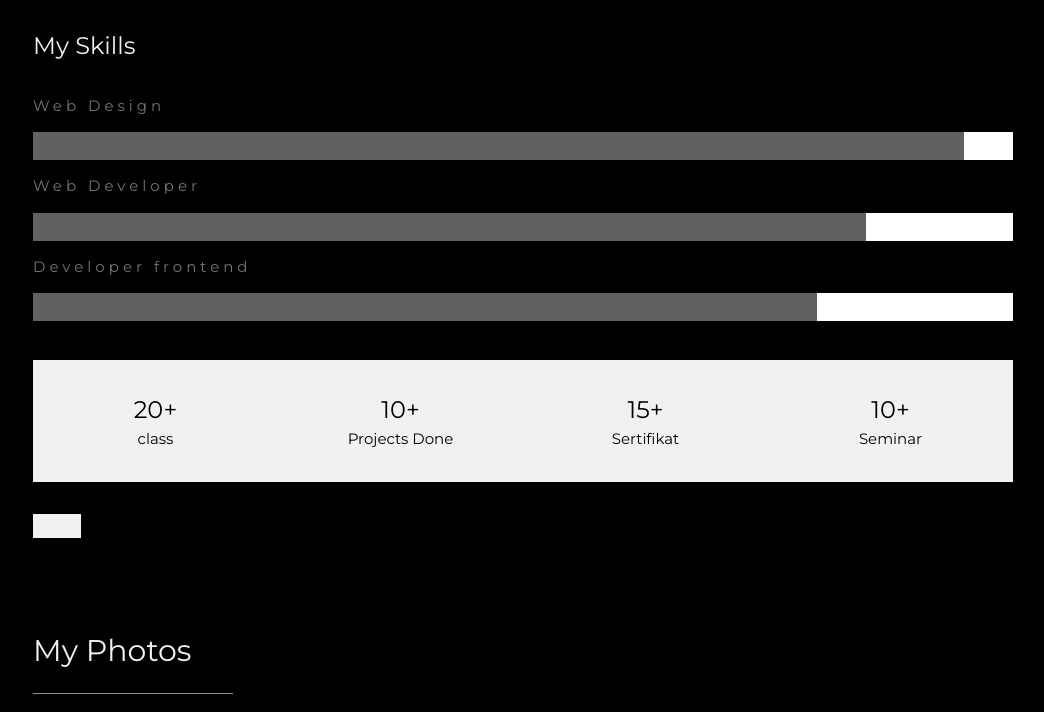
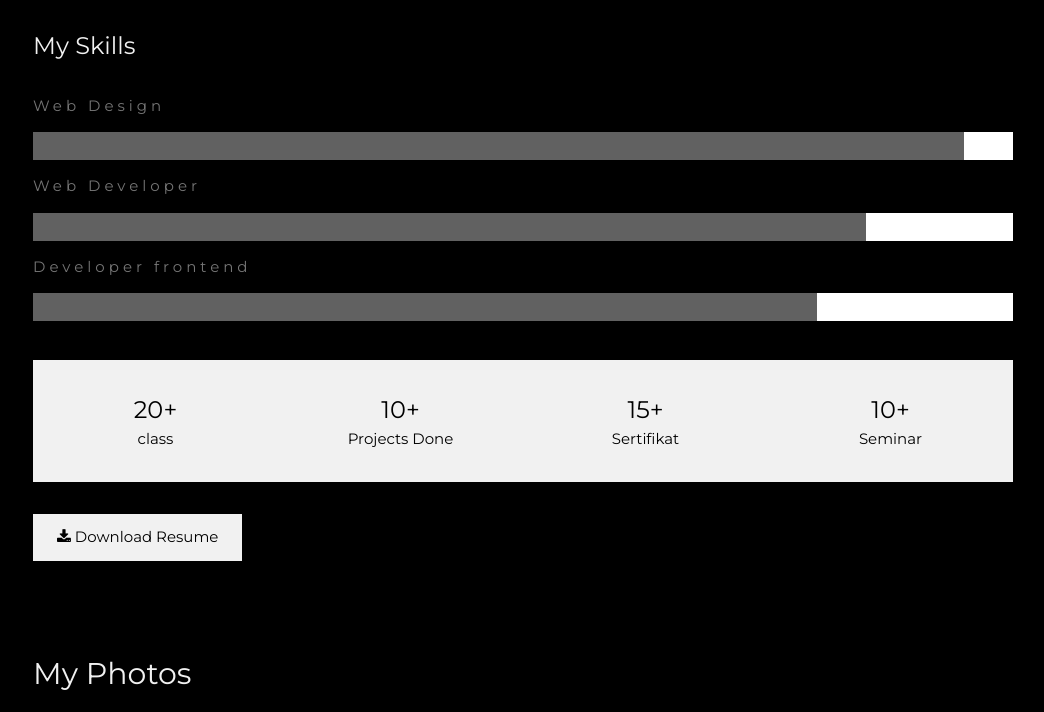
Before and after one commit to theleaderofenemy/Mau-Udahan, a plain HTML site: page index.html in a window 1280 px wide. Shown: the part 2073-2785 px from the top of the page, without its empty margins (177-1221 px from the left). Drawn offline with nearby package versions, Linux system fonts and the light colour scheme.

Commit message:
Update index.html

```diff
--- a/index.html
+++ b/index.html
@@ -183,8 +183,12 @@ body, h1,h2,h3,h4,h5,h6 {font-family: "Montserrat", sans-serif}
       </div>
     </div>
 
-   <button class="w3-button w3-light-grey w3-padding-large w3-section">
-</button>
+
+<button class="w3-button w3-light-grey w3-padding-large w3-section">
+      <a href="https://faizzurhan.github.io/cv-faiz/Profile8.pdf" download="" style="text-decoration:none;color:inherit;">
+      <i class="fa fa-download"></i> Download Resume
+      </a>
+    </button>
 
 
   <!-- Portfolio Section -->
```
